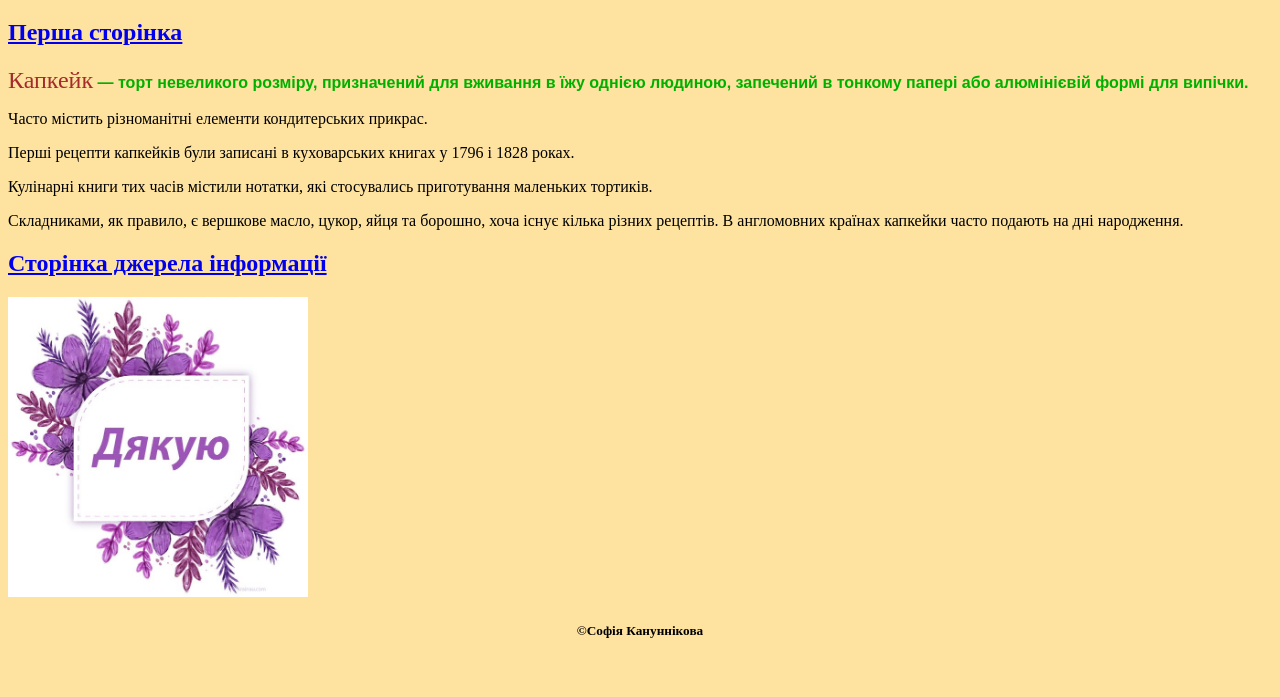
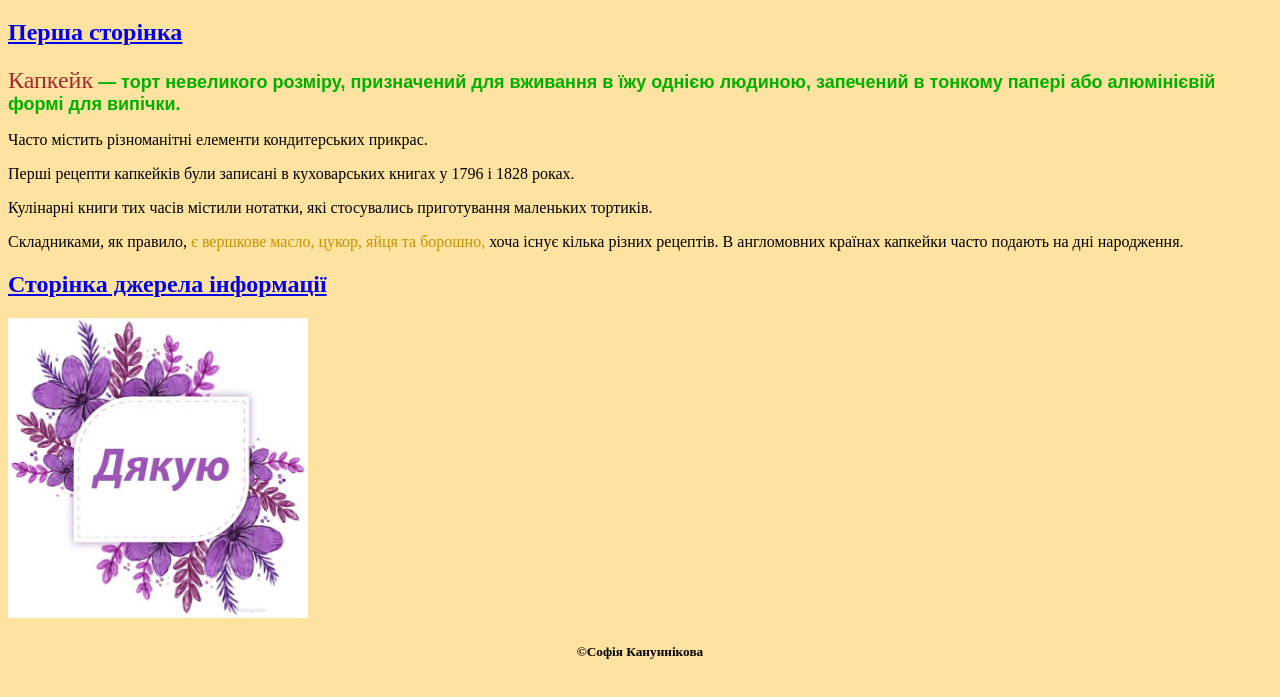
Before and after one commit to rederstt/SofiaNSKN, a plain HTML site: page Z25042024.html in a window 1280 px wide. Shown: the part 61-758 px from the top of the page. Drawn offline with Linux system fonts and the light colour scheme.

Commit message:
Update Z25042024.html

```diff
--- a/Z25042024.html
+++ b/Z25042024.html
@@ -9,12 +9,12 @@
     </header>
          <h1>Капкейк</h1>
          <a href="indexx.html"> <h2>Перша сторінка</h2></a>
-         <p><font face="Comic Sans MS" size="5" color="brown">Капкейк</font><b><font face="Arial" size="3" color="light brown"> — торт невеликого розміру, призначений для вживання в їжу однією людиною, запечений в тонкому папері або алюмінієвій формі для випічки.</b></font></p>
+         <p><font face="Comic Sans MS" size="5" color="brown">Капкейк</font><b><font face="Arial" size="4" color="light brown"> — торт невеликого розміру, призначений для вживання в їжу однією людиною, запечений в тонкому папері або алюмінієвій формі для випічки.</b></font></p>
 <p>Часто містить різноманітні елементи кондитерських прикрас.</p>
 <p></p>
     <p>Перші рецепти капкейків були записані в куховарських книгах у 1796 і 1828 роках.</p>
     <p>Кулінарні книги тих часів містили нотатки, які стосувались приготування маленьких тортиків.</p>
-    <p>Складниками, як правило, є вершкове масло, цукор, яйця та борошно, хоча існує кілька різних рецептів. В англомовних країнах капкейки часто подають на дні народження. </p>
+    <p>Складниками, як правило, <font size="3" color="#C69300">є вершкове масло, цукор, яйця та борошно,</font> хоча існує кілька різних рецептів. В англомовних країнах капкейки часто подають на дні народження. </p>
 
     <a href="https://uk.wikipedia.org/wiki/%D0%9A%D0%B0%D0%BF%D0%BA%D0%B5%D0%B9%D0%BA"> <h2>Сторінка джерела інформації</h2></a>
 
```
